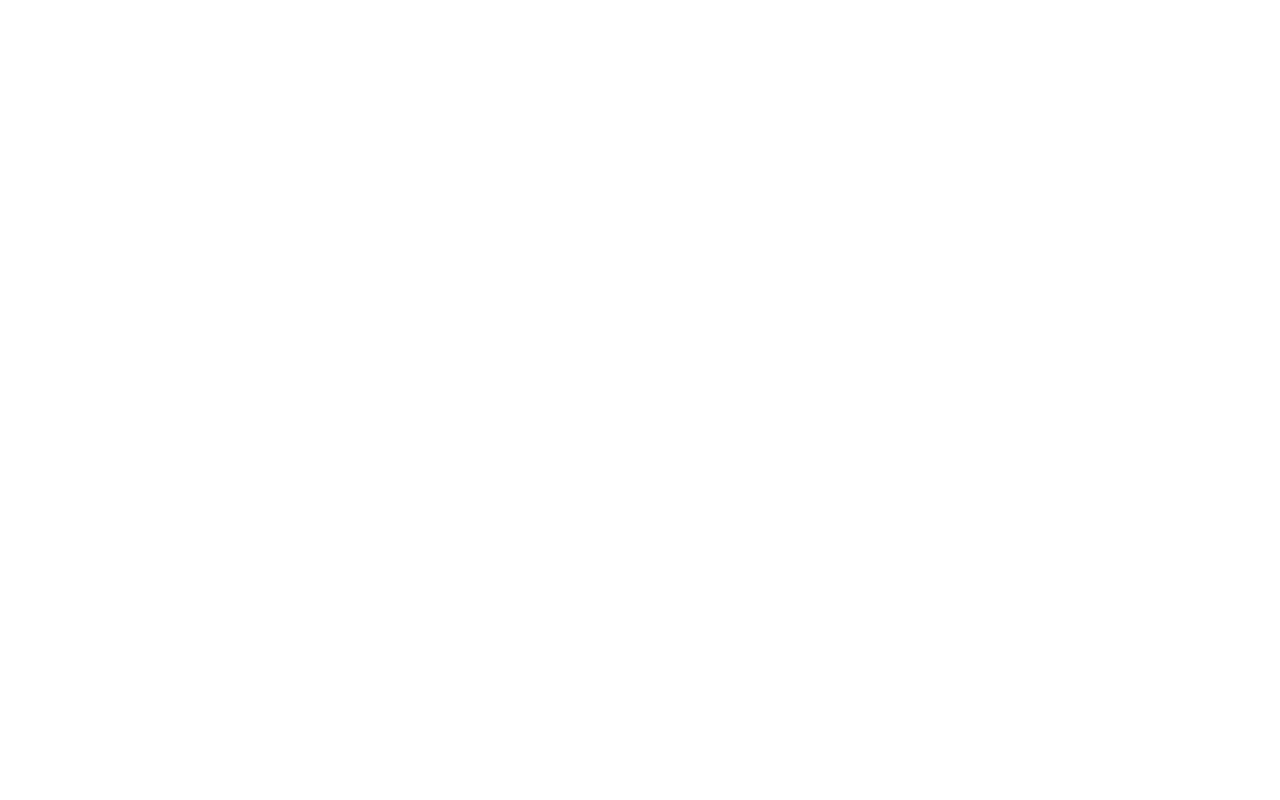
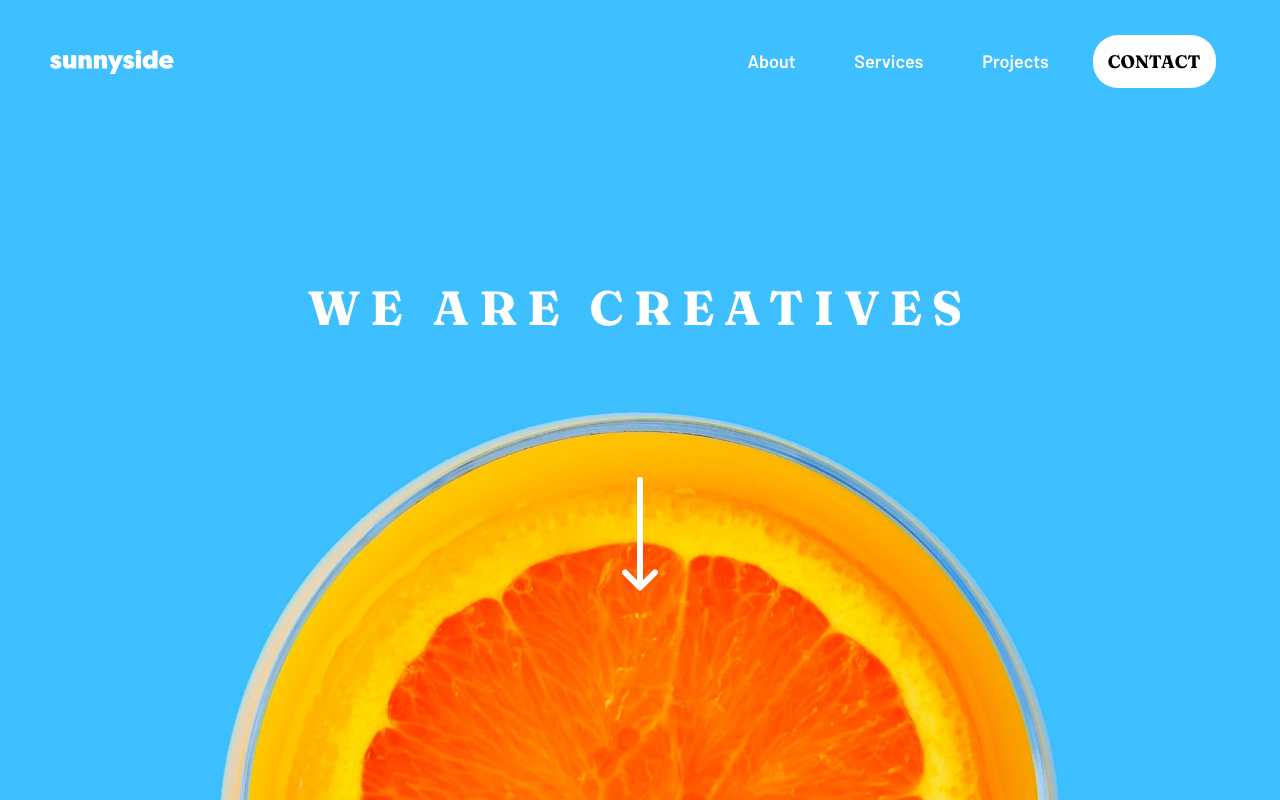
Before and after one commit to JakubJoz/sunnyside-agency-landing-page-main, a plain HTML site: page index.html in a window 1280 px wide. Drawn offline with Linux system fonts and the light colour scheme.

Commit message:
Create header (no-animation)

```diff
--- a/index.html
+++ b/index.html
@@ -8,6 +8,22 @@
     <link rel="stylesheet" href="style.css">
 </head>
 <body>
-
+    <div class="container">
+        <section class="header">
+            <img src="images/logo.svg" alt="logo.svg" class="logo">
+            <ul>
+                <li><a class="button" href="#">About</a></li>
+                <li><a class="button" href="#">Services</a></li>
+                <li><a class="button" href="#">Projects</a></li>
+                <li><a class="button last" href="#">CONTACT</a></li>
+            </ul>
+            <div class="heading">
+                <h1>WE ARE CREATIVES</h1>
+            </div>
+            <div class="icon-arrow">
+                <img src="images/icon-arrow-down.svg" alt="icon-arrow-down" class="arrow">
+            </div>
+        </section>
+    </div>
 </body>
 </html>
--- a/style.css
+++ b/style.css
@@ -0,0 +1,90 @@
+@import url('https://fonts.googleapis.com/css2?family=Barlow:wght@600&family=Fraunces:wght@700;900&display=swap');
+/*
+font-family: 'Barlow', sans-serif;
+font-family: 'Fraunces', serif;
+*/
+body{
+    margin: 0;
+    padding: 0;
+}
+
+.container{
+    width: 100vw;
+    height: 100vh;
+}
+
+.header{
+    width: 100%;
+    height: 100vh;
+    background-image: url(images/desktop/image-header.jpg);
+    background-position: center;
+    background-size: cover;
+    background-repeat: no-repeat;
+    font-family: 'Barlow', sans-serif;
+    font-size: 18px;
+}
+
+a{
+    color: hsl(0, 0%, 100%);
+}
+
+.last{
+    background-color: hsl(0, 0%, 100%);
+    color: #000;
+    font-family: 'Fraunces', serif;
+    border-radius: 25px;
+    padding: 15px;
+}
+
+.last:hover{
+    color: #fff;
+}
+
+ul{
+    float: right;
+    width: 40%;
+    display: flex;
+    justify-content: space-around;
+    list-style: none;
+    margin: 50px;
+}
+
+.logo{
+    margin: 50px;
+}
+
+a{
+    text-decoration: none;
+    color: #fff;
+    padding: 15px;
+    border-radius: 25px;
+}
+
+a:hover{
+    background-color: hsl(0, 0%, 100%, 50%);
+    padding: 15px;
+    transition: all 300ms ease-in;
+}
+
+.heading{
+    display: flex;
+    justify-content: center;
+}
+
+h1{
+    margin-top: 150px;
+    font-family: 'Fraunces', serif;
+    color: white;
+    letter-spacing: 10px;
+    font-size: 48px;
+}
+
+.icon-arrow{
+    display: flex;
+    justify-content: center;
+    margin-top: 100px;
+}
+
+.arrow{
+    animation-duration: 0.8s;
+}
```
